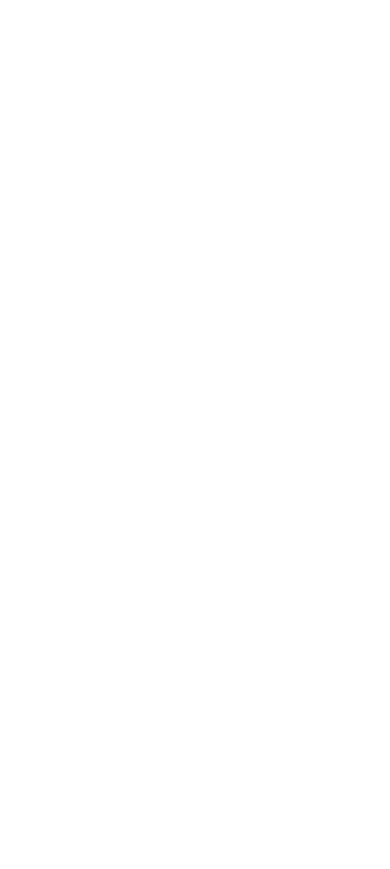
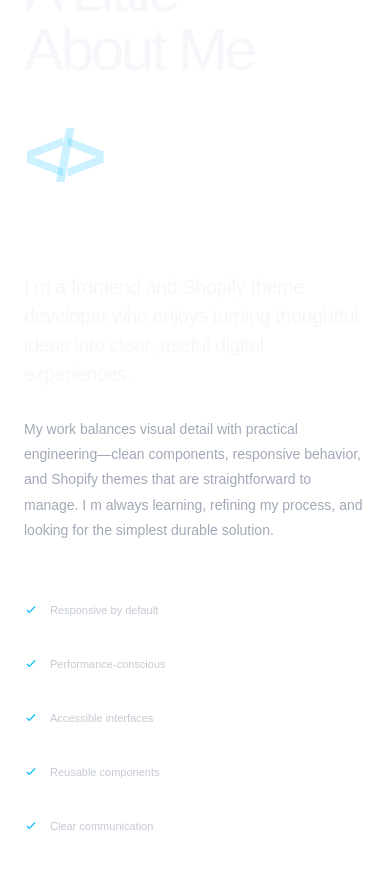
Before and after one commit to Liaqatali43/Personal-Portfolio, a Next.js app: page / in a window 390 px wide. Shown: the part 10080-10949 px from the top of the page. Before the commit the page ends 9893 px from the top, so only its background shows below. Built offline with nearby package versions, Linux system fonts and the light colour scheme.

Commit message:
Created About Section

```diff
--- a/src/app/components/sections/About.jsx
+++ b/src/app/components/sections/About.jsx
@@ -0,0 +1,79 @@
+const principles = [
+  "Responsive by default",
+  "Performance-conscious",
+  "Accessible interfaces",
+  "Reusable components",
+  "Clear communication",
+];
+
+function CheckIcon() {
+  return (
+    <svg
+      width="14"
+      height="14"
+      viewBox="0 0 24 24"
+      fill="none"
+      stroke="currentColor"
+      strokeWidth="2"
+    >
+      <path d="m5 12 4 4L19 6" />
+    </svg>
+  );
+}
+
+export default function About() {
+  return (
+    <section id="about" className="border-t border-white/10 py-24 sm:py-32">
+      <div className="mx-auto grid max-w-[1240px] gap-12 px-6 lg:grid-cols-[0.85fr_1.15fr] lg:gap-[100px]">
+        {/* Left Side */}
+        <div className="relative border-b border-white/10 pb-8 lg:border-b-0 lg:border-r lg:pb-0">
+          <span className="font-mono text-[11px] uppercase tracking-[0.16em] text-sky-400">
+            06 / About
+          </span>
+
+          <h2 className="mt-7 font-[family-name:var(--font-space)] text-6xl font-medium leading-[0.98] tracking-[-0.055em] text-[#f5f7fa] sm:text-7xl">
+            A Little
+            <br />
+            About Me
+          </h2>
+
+          {/* Code Symbol */}
+          <div className="mt-10 font-[family-name:var(--font-space)] text-7xl font-semibold tracking-[-0.15em] text-sky-400/20 sm:mt-[70px] sm:text-8xl">
+            &lt;/&gt;
+          </div>
+        </div>
+
+        {/* Right Side */}
+        <div className="self-center">
+          <p className="mb-7 font-[family-name:var(--font-space)] text-xl leading-[1.45] tracking-[-0.025em] text-[#f5f7fa] sm:text-[25px]">
+            I m a frontend and Shopify theme developer who enjoys turning
+            thoughtful ideas into clear, useful digital experiences.
+          </p>
+
+          <p className="max-w-[620px] text-sm leading-[1.8] text-[#a1a8b7]">
+            My work balances visual detail with practical engineering—clean
+            components, responsive behavior, and Shopify themes that are
+            straightforward to manage. I m always learning, refining my process,
+            and looking for the simplest durable solution.
+          </p>
+
+          {/* Professional Principles */}
+          <div className="mt-10 grid grid-cols-1 border-t border-white/10 sm:grid-cols-2">
+            {principles.map((item) => (
+              <div
+                key={item}
+                className="flex min-h-[54px] items-center gap-3 border-b border-white/10 text-[11px] text-[#c5cad3]"
+              >
+                <span className="text-sky-400">
+                  <CheckIcon />
+                </span>
+
+                {item}
+              </div>
+            ))}
+          </div>
+        </div>
+      </div>
+    </section>
+  );
+}
--- a/src/app/page.js
+++ b/src/app/page.js
@@ -5,6 +5,7 @@ import Projects from "./components/sections/Projects";
 import Capabilities from "./components/sections/Capabilities";
 import ShopifySpecialist from "./components/sections/ShopifySpecialty";
 import Process from "./components/sections/Process";
+import About from "./components/sections/About";
 
 export default function Home() {
   return (
@@ -35,6 +36,10 @@ export default function Home() {
         <section>
           <Process />
         </section>
+
+        <section>
+          <About />
+        </section>
       </main>
     </>
   );
```
Also changed, not shown: src/app/components/sections/Toolkits.jsx (deleted).
